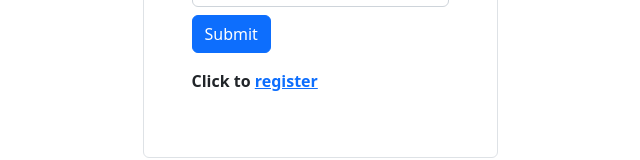
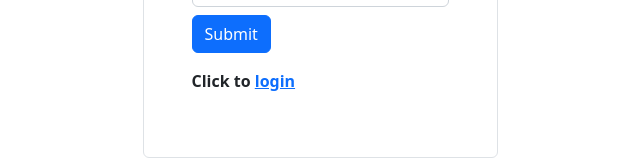
Before and after one commit to fmarzecki/Library-Front-End, a React (Create React App) app: page /register in a window 1280 px wide. Shown: the part 495-655 px from the top of the page, without its empty margins (320-960 px from the left). Built offline with nearby package versions, Linux system fonts and the light colour scheme; no server answers.

Commit message:
Register Form Modified

```diff
--- a/src/components/RegisterForm.js
+++ b/src/components/RegisterForm.js
@@ -99,7 +99,7 @@ const RegisterForm = (props) => {
         <button type="submit" className="btn btn-primary mt-2">Submit</button>
 
         <div className="mt-3">
-          <p><b> Click to <Link to="/">register </Link> </b></p>
+          <p><b> Click to <Link to="/"> login </Link> </b></p>
         </div>
       </form>
     </div>
```
